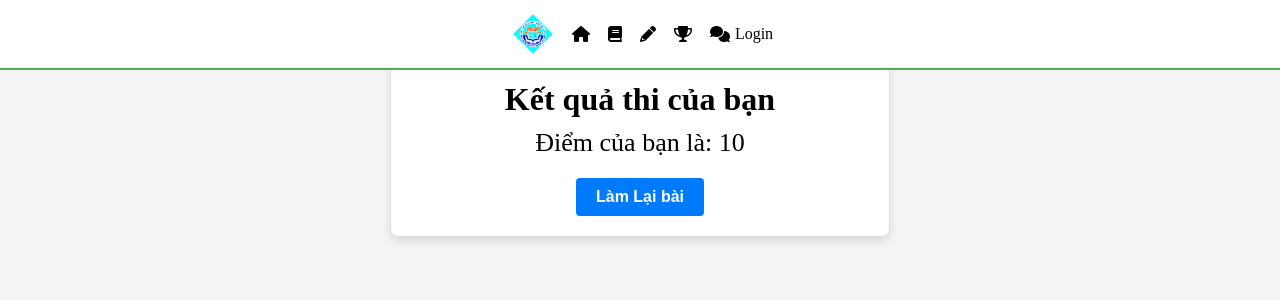
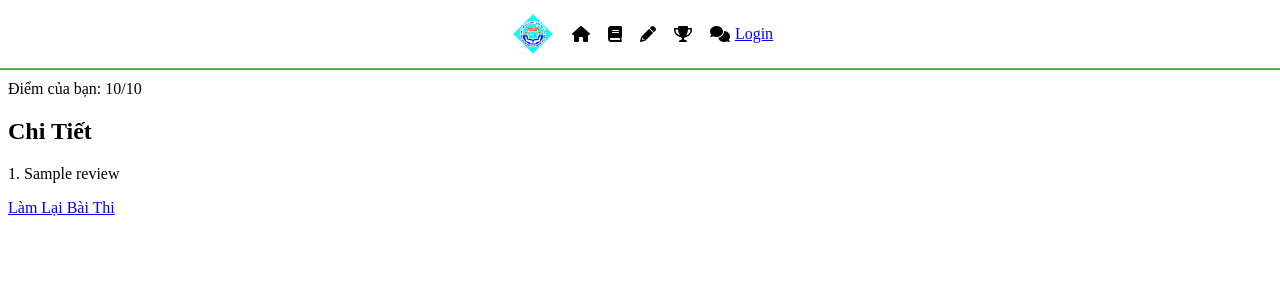
Before and after one commit to hoagdead/project-1, a Django app: template base/templates/base/submit_answer.html in a window 1280 px wide. Shown: the top 300 px of the page. Run offline with Django 5.2, Linux system fonts and the light colour scheme; the template is opened without the code that fills it: most values are stand-ins (such as "Sample title", 1, 10 or a date in 2020); parts of the project's set-up code (start-up, migrations or seed data) failed here and were passed over.

Commit message:
update not

```diff
--- a/base/templates/base/submit_answer.html
+++ b/base/templates/base/submit_answer.html
@@ -1,25 +1,51 @@
-
+<!-- templates/submit_answer.html -->
 <!DOCTYPE html>
-{% load static %}
-{% if request.session.theme == 'dark' %}
-<link rel="stylesheet" href="{% static 'styles/dark.css' %}">
-{% else %}
-<link rel="stylesheet" href="{% static 'styles/light.css' %}">
-{% endif %}
 <html lang="en">
 <head>
     <meta charset="UTF-8">
-    <meta name="viewport" content="width=device-width, initial-scale=1.0">
-    <title>Kết quả: {{ score }}</title>
+    <title>Kết Quả Bài Làm</title>
+    <!-- Thêm các CSS và JS cần thiết -->
+    <style>
+        .correct { color: green; }
+        .incorrect { color: red; }
+    </style>
 </head>
 <body>
-    {% include 'navbar.html' %}
-    <div class="submit_ans">
-        <h1>Kết quả thi của bạn</h1>
-        <p>Điểm của bạn là: {{ score }}</p>
-        <button class="remake">
-            <a href="{% url 'thi_thu' %}">Làm Lại bài</a>
-        </button>
-    </div>
+    {%include 'navbar.html'%}
+    <h1>Kết Quả Bài Làm</h1>
+    <p>Điểm của bạn: {{ score }}/10</p>
+
+    <h2>Chi Tiết</h2>
+    {% for review in review_data %}
+        <div class="review-question">
+            <p>{{ forloop.counter }}. {{ review.name }}{% if review.type == 'true_false' %} ({{ review.loai }}){% endif %}</p>
+            {% if review.type == 'multiple_choice' %}
+                <p>Đáp Án Bạn Chọn: {{ review.selected_answer }}</p>
+                <p>Đáp Án Đúng: {{ review.correct_answer }}</p>
+                {% if review.is_correct %}
+                    <p class="correct">Đúng</p>
+                {% else %}
+                    <p class="incorrect">Sai</p>
+                {% endif %}
+            {% elif review.type == 'true_false' %}
+                <p>Số Đáp Án Đúng Bạn Chọn: {{ review.correct_count }}</p>
+                <p>Điểm Tương Ứng: {{ review.points_awarded }}</p>
+                <ul>
+                    {% for ans in review.answers %}
+                        <li>
+                            {{ ans.label }}. {{ ans.text }} - Bạn chọn: {{ ans.selected_answer }}, Đáp án đúng: {{ ans.correct_answer }}
+                            {% if ans.is_correct %}
+                                <span class="correct">Đúng</span>
+                            {% else %}
+                                <span class="incorrect">Sai</span>
+                            {% endif %}
+                        </li>
+                    {% endfor %}
+                </ul>
+            {% endif %}
+        </div>
+    {% endfor %}
+
+    <a href="{% url 'de_thi' de_id=de %}">Làm Lại Bài Thi</a>
 </body>
 </html>
```
